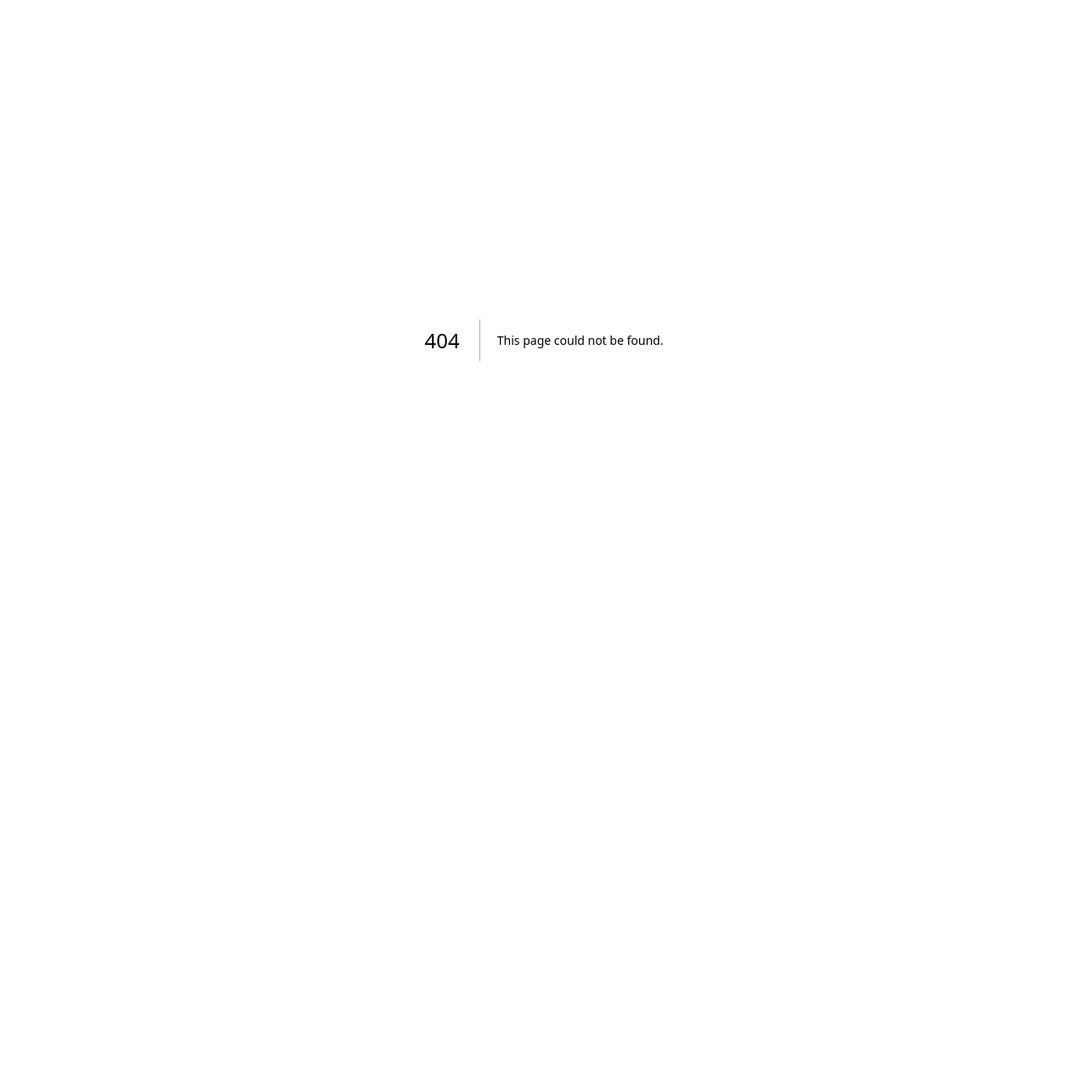
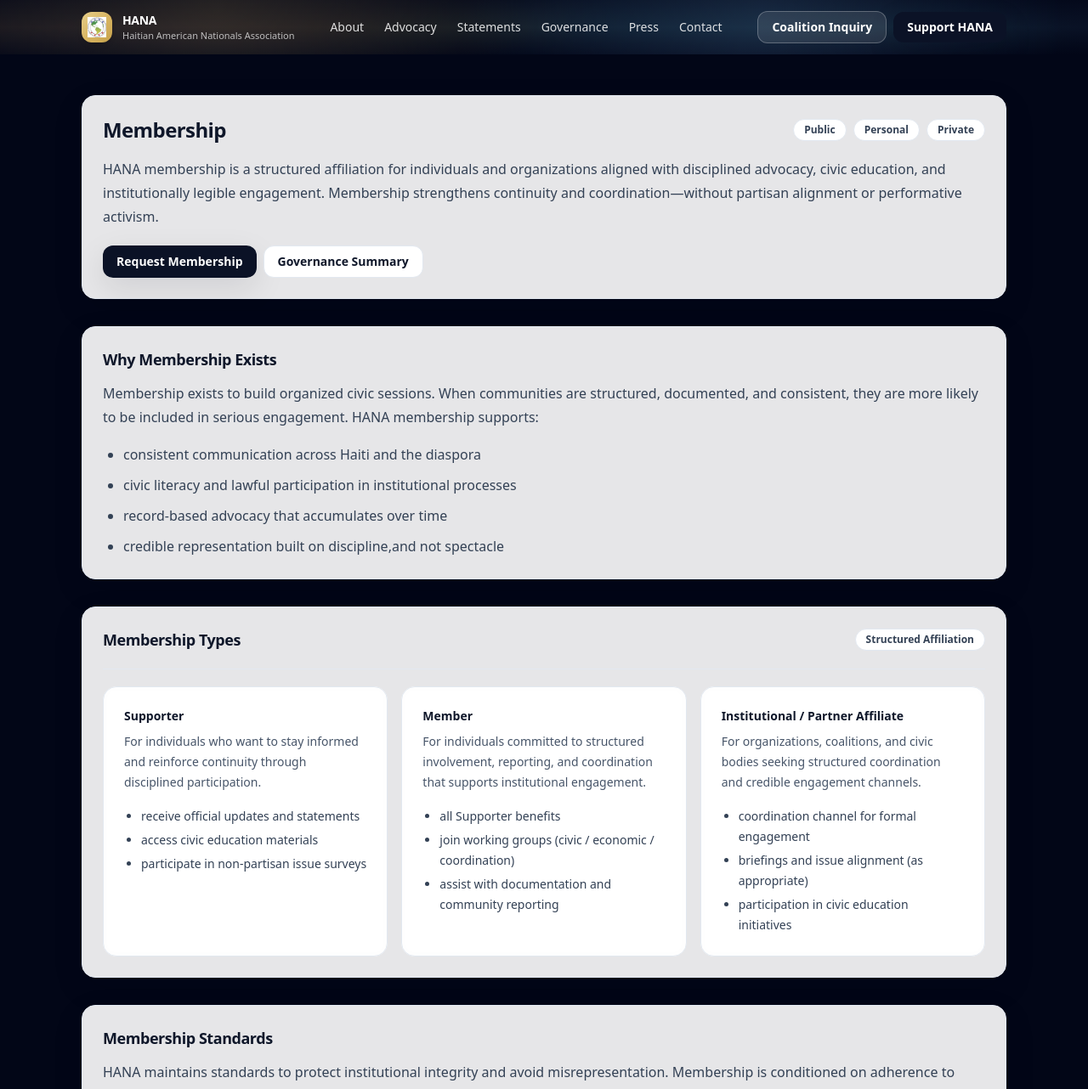
Before and after one commit to akumagmel/Hanayiti, a Next.js app: page /membership in a window 1280 px wide. Before the commit this address had no page. Shown: the top 1282 px of the page at 85% size. Before the commit the page ends 800 px from the top, so only its background shows below. Built offline with nearby package versions, Linux system fonts and the light colour scheme.

Commit message:
Create page.tsx

```diff
--- /dev/null
+++ b/app/membership/page.tsx
@@ -0,0 +1,205 @@
+import { SiteShell } from "@/components/SiteShell";
+import { Card, CardContent } from "@/components/ui/Card";
+import { Badge } from "@/components/ui/Badge";
+import { Separator } from "@/components/ui/Separator";
+import { Button } from "@/components/ui/Button";
+
+export default function Page() {
+  return (
+    <SiteShell>
+      <main className="mx-auto max-w-6xl px-4 sm:px-6 lg:px-8 py-12 space-y-8">
+        {/* Header */}
+        <Card className="shadow-soft">
+          <CardContent>
+            <div className="flex flex-wrap items-center justify-between gap-3">
+              <h1 className="text-2xl font-semibold tracking-tight text-slate-900">
+                Membership
+              </h1>
+              <div className="flex items-center gap-2">
+                <Badge>Public</Badge>
+                <Badge>Personal</Badge>
+                <Badge>Private</Badge>
+              </div>
+            </div>
+
+            <p className="mt-4 text-slate-700 leading-7">
+              HANA membership is a structured affiliation for individuals and organizations aligned
+              with disciplined advocacy, civic education, and institutionally legible engagement.
+              Membership strengthens continuity and coordination—without partisan alignment or
+              performative activism.
+            </p>
+
+            <div className="mt-5 flex flex-wrap gap-2">
+              <Button href="/contact/">Request Membership</Button>
+              <Button variant="outline" href="/governance/">
+                Governance Summary
+              </Button>
+            </div>
+          </CardContent>
+        </Card>
+
+        {/* Why Membership */}
+        <Card className="shadow-soft">
+          <CardContent>
+            <h2 className="text-lg font-semibold tracking-tight text-slate-900">
+              Why Membership Exists
+            </h2>
+            <p className="mt-3 text-slate-700 leading-7">
+              Membership exists to build organized civic sessions. When communities are structured,
+              documented, and consistent, they are more likely to be included in serious engagement.
+              HANA membership supports:
+            </p>
+
+            <ul className="mt-4 list-disc pl-6 text-slate-700 leading-7 space-y-2">
+              <li>consistent communication across Haiti and the diaspora</li>
+              <li>civic literacy and lawful participation in institutional processes</li>
+              <li>record-based advocacy that accumulates over time</li>
+              <li>credible representation built on discipline,and not spectacle</li>
+            </ul>
+          </CardContent>
+        </Card>
+
+        {/* Membership Types */}
+        <Card className="shadow-soft">
+          <CardContent>
+            <div className="flex flex-wrap items-center justify-between gap-3">
+              <h2 className="text-lg font-semibold tracking-tight text-slate-900">
+                Membership Types
+              </h2>
+              <Badge>Structured Affiliation</Badge>
+            </div>
+
+            <Separator className="my-5" />
+
+            <div className="grid gap-4 lg:grid-cols-3">
+              {/* Supporter */}
+              <Card className="bg-slate-50 border border-slate-100">
+                <CardContent className="p-5">
+                  <div className="text-sm font-semibold text-slate-900">Supporter</div>
+                  <p className="mt-2 text-sm leading-6 text-slate-600">
+                    For individuals who want to stay informed and reinforce continuity through
+                    disciplined participation.
+                  </p>
+                  <ul className="mt-4 text-sm leading-6 text-slate-700 list-disc pl-5 space-y-1">
+                    <li>receive official updates and statements</li>
+                    <li>access civic education materials</li>
+                    <li>participate in non-partisan issue surveys</li>
+                  </ul>
+                </CardContent>
+              </Card>
+
+              {/* Member */}
+              <Card className="bg-slate-50 border border-slate-100">
+                <CardContent className="p-5">
+                  <div className="text-sm font-semibold text-slate-900">Member</div>
+                  <p className="mt-2 text-sm leading-6 text-slate-600">
+                    For individuals committed to structured involvement, reporting, and
+                    coordination that supports institutional engagement.
+                  </p>
+                  <ul className="mt-4 text-sm leading-6 text-slate-700 list-disc pl-5 space-y-1">
+                    <li>all Supporter benefits</li>
+                    <li>join working groups (civic / economic / coordination)</li>
+                    <li>assist with documentation and community reporting</li>
+                  </ul>
+                </CardContent>
+              </Card>
+
+              {/* Institutional Affiliate */}
+              <Card className="bg-slate-50 border border-slate-100">
+                <CardContent className="p-5">
+                  <div className="text-sm font-semibold text-slate-900">
+                    Institutional / Partner Affiliate
+                  </div>
+                  <p className="mt-2 text-sm leading-6 text-slate-600">
+                    For organizations, coalitions, and civic bodies seeking structured coordination
+                    and credible engagement channels.
+                  </p>
+                  <ul className="mt-4 text-sm leading-6 text-slate-700 list-disc pl-5 space-y-1">
+                    <li>coordination channel for formal engagement</li>
+                    <li>briefings and issue alignment (as appropriate)</li>
+                    <li>participation in civic education initiatives</li>
+                  </ul>
+                </CardContent>
+              </Card>
+            </div>
+          </CardContent>
+        </Card>
+
+        {/* Standards */}
+        <Card className="shadow-soft">
+          <CardContent>
+            <h2 className="text-lg font-semibold tracking-tight text-slate-900">
+              Membership Standards
+            </h2>
+
+            <p className="mt-3 text-slate-700 leading-7">
+              HANA maintains standards to protect institutional integrity and avoid misrepresentation.
+              Membership is conditioned on adherence to these principles:
+            </p>
+
+            <ul className="mt-4 list-disc pl-6 text-slate-700 leading-7 space-y-2">
+              <li>
+                <span className="font-semibold text-slate-900">Non-partisan conduct:</span> No
+                candidate campaigning or partisan activity under HANA identity.
+              </li>
+              <li>
+                <span className="font-semibold text-slate-900">Documentation discipline:</span>{" "}
+                Accuracy matters. No reckless claims, misquotes, or manufactured narratives.
+              </li>
+              <li>
+                <span className="font-semibold text-slate-900">Institutional engagement:</span>{" "}
+                Respectful, lawful communication. No harassment, threats, or impersonation.
+              </li>
+              <li>
+                <span className="font-semibold text-slate-900">Authorized representation only:</span>{" "}
+                Membership does not authorize anyone to speak for HANA unless explicitly designated.
+              </li>
+            </ul>
+          </CardContent>
+        </Card>
+
+        {/* Not a political arm */}
+        <Card className="shadow-soft">
+          <CardContent>
+            <h2 className="text-lg font-semibold tracking-tight text-slate-900">
+              What Membership Does Not Do
+            </h2>
+
+            <p className="mt-3 text-slate-700 leading-7">
+              Membership does not authorize any person or organization to bind HANA, negotiate on
+              behalf of HANA, issue demands representing HANA, or use HANA branding for partisan
+              activity. Unauthorized representations are not official.
+            </p>
+          </CardContent>
+        </Card>
+
+        {/* How to Join */}
+        <Card className="shadow-soft">
+          <CardContent>
+            <h2 className="text-lg font-semibold tracking-tight text-slate-900">
+              How to Join
+            </h2>
+
+            <p className="mt-3 text-slate-700 leading-7">
+              To request membership, submit a short membership inquiry through the official Contact
+              channel. Include your location (Haiti / Florida / New York / other), intended membership
+              type, and how you wish to contribute.
+            </p>
+
+            <div className="mt-5 flex flex-wrap gap-2">
+              <Button href="/contact/">Request Membership</Button>
+              <Button variant="outline" href="/about/">
+                Learn About HANA
+              </Button>
+            </div>
+
+            <p className="mt-4 text-xs text-slate-600">
+              Note: HANA may maintain internal membership controls and verification procedures to
+              protect integrity and prevent unauthorized representation.
+            </p>
+          </CardContent>
+        </Card>
+      </main>
+    </SiteShell>
+  );
+}
```
